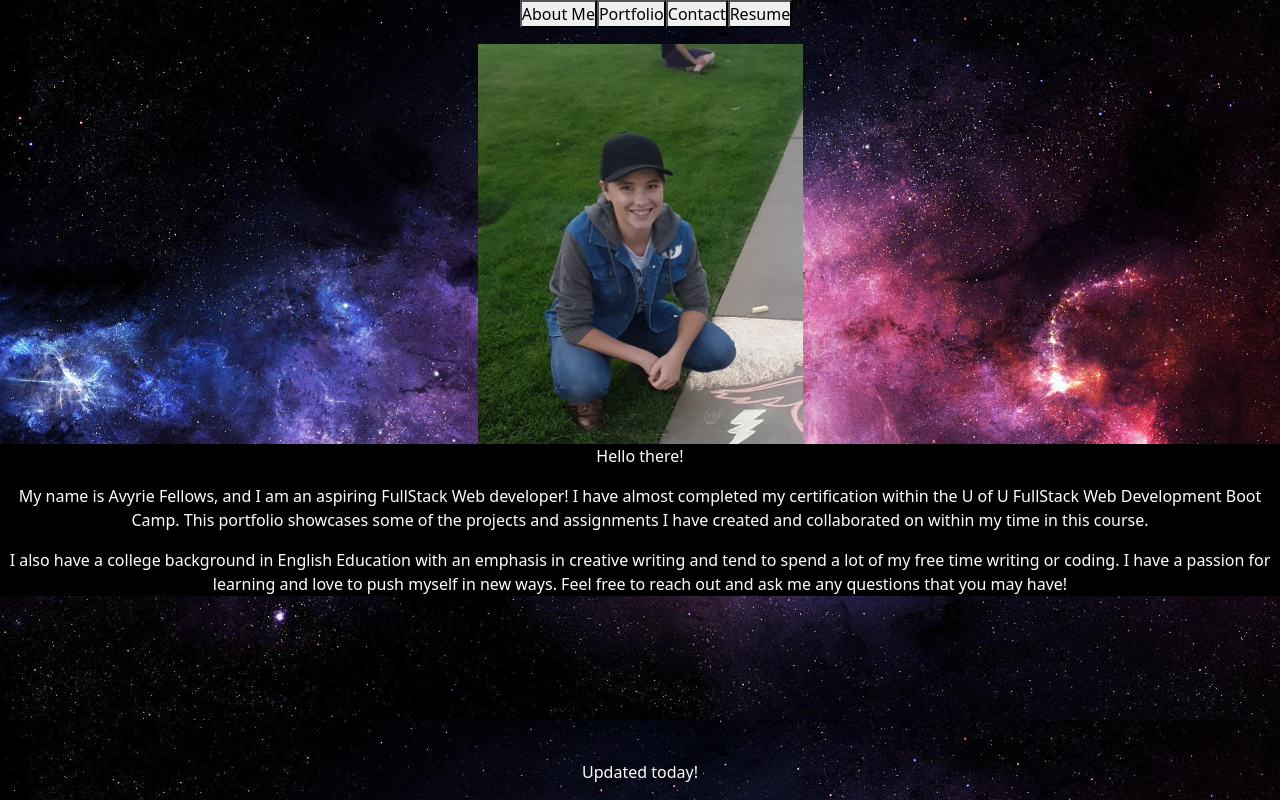
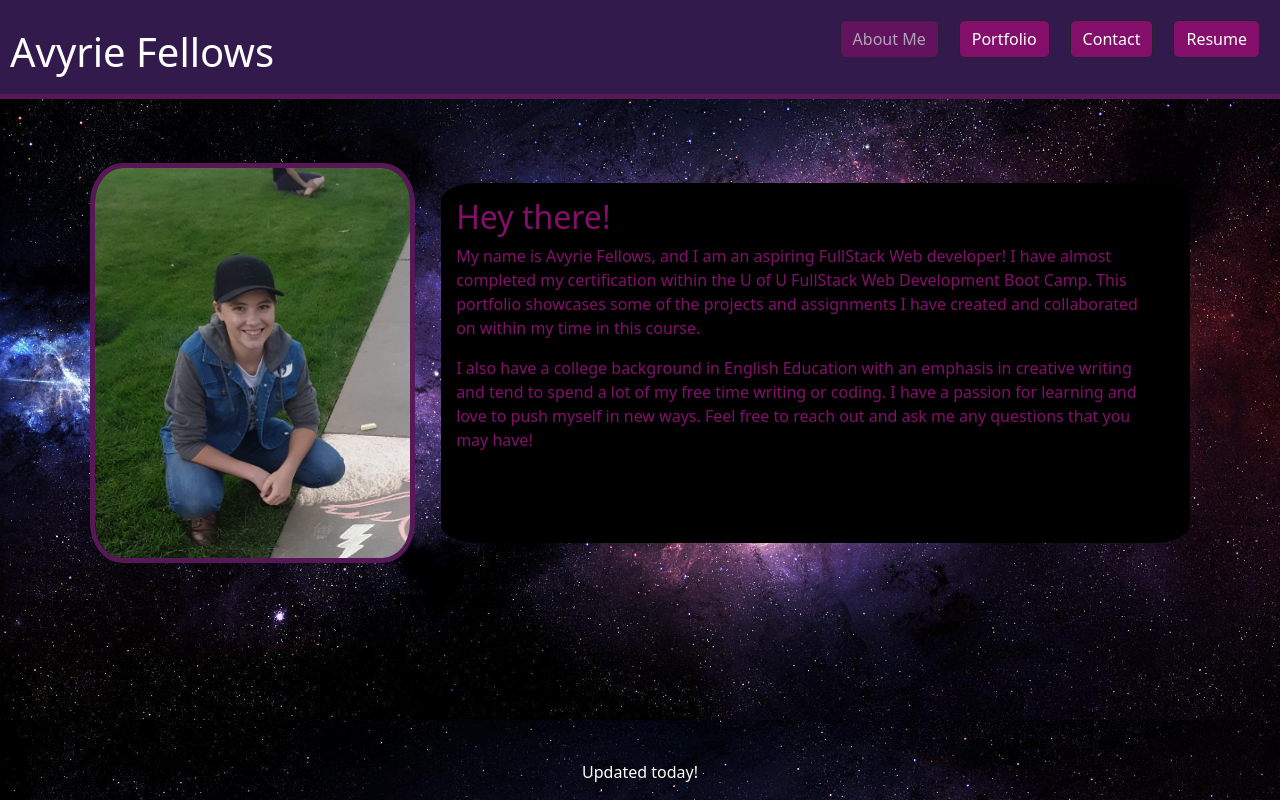
Before and after one commit to Avenix17/React-Portfolio, a React (Create React App) app: page / in a window 1280 px wide. Built offline with nearby package versions, Linux system fonts and the light colour scheme.

Commit message:
Added more css to about, header, and nav

```diff
--- a/src/App.css
+++ b/src/App.css
@@ -18,12 +18,67 @@
   text-align: center;
 }
 
+header {
+  padding: 10px;
+  background-color: var(--purpblue);
+  border-bottom: 5px solid var(--blehpurple);
+}
+
+.header-info {
+  display: flex;
+  flex-direction: row;
+  justify-content: space-between;
+  align-items: flex-end;
+}
+
+button {
+  background-color: var(--pinkpurp) !important;
+  margin: 10px !important;
+}
+
+button:hover {
+  opacity: 60% !important;
+}
+
+.btn-active {
+  opacity: 60%;
+}
+
 footer {
   bottom: 0px;
   position: fixed;
   width: 100%;
   height: 5%;
   text-align: center;
+}
+
+
+.about-me {
+  display: flex;
+  flex-direction: row;
+  flex-wrap: wrap;
+  justify-content: space-evenly;
+  align-items: center;
+  margin: 5%;
+  height: 50%;
+}
+
+article {
+  color: var(--pinkpurp);
+  background-color: black;
+  width: 65%;
+  padding: 15px;
+  padding-right: 45px;
+  border-radius: 5%;
+  padding-bottom: 75px;
+  text-align: left;
+}
+
+.self-picture {
+  border: 5px;
+  border-style: solid;
+  border-color: var(--blehpurple);
+  border-radius: 10%;
 }
 
 body {
--- a/src/components/About.js
+++ b/src/components/About.js
@@ -2,10 +2,10 @@ import picome from '../assets/picome.jpg';
 
 function About() {
     return (
-        <div>
-            <img src={picome} alt='Me just chillin' width='325' height='400'/>
-            <article style={{color: 'white', backgroundColor: 'black'}}>
-                <p>Hello there!</p>
+        <div className='about-me'>
+            <img className='self-picture' src={picome} alt='Me just chillin' width='325' height='400'/>
+            <article>
+                <h2>Hey there!</h2>
                 <p>My name is Avyrie Fellows, and I am an aspiring FullStack Web developer! I have almost completed my certification within the U of U FullStack Web Development Boot Camp. This portfolio showcases some of the projects and assignments I have created and collaborated on within my time in this course.</p>
                 <p>I also have a college background in English Education with an emphasis in creative writing and tend to spend a lot of my free time writing or coding. I have a passion for learning and love to push myself in new ways. Feel free to reach out and ask me any questions that you may have!</p>
             </article>
--- a/src/components/Header.js
+++ b/src/components/Header.js
@@ -4,7 +4,10 @@ function Header(props) {
     const { currentNav, setCurrentNav } = props;
     return (
         <header>
-            <Navigation currentNav={currentNav} setCurrentNav={setCurrentNav}/>
+            <div className='header-info'>
+                <h1>Avyrie Fellows</h1>
+                <Navigation currentNav={currentNav} setCurrentNav={setCurrentNav}/>
+            </div>
         </header>
     );
 }
--- a/src/components/Navigation.js
+++ b/src/components/Navigation.js
@@ -3,10 +3,10 @@ function Navigation(props) {
     const { currentNav, setCurrentNav } = props;
     return (
         <ul>
-            <button className={`${currentNav === 'about'}`} onClick={() => setCurrentNav('about')}>About Me</button>
-            <button className={`${currentNav === 'portfolio'}`} onClick={() => setCurrentNav('portfolio')}>Portfolio</button>
-            <button className={`${currentNav === 'contact'}`} onClick={() => setCurrentNav('contact')}>Contact</button>
-            <button className={`${currentNav === 'resume'}`} onClick={() => setCurrentNav('resume')}>Resume</button>
+            <button className={`btn btn-dark ${currentNav === 'about' && 'btn-active'}`} onClick={() => setCurrentNav('about')}>About Me</button>
+            <button className={`btn btn-dark ${currentNav === 'portfolio' && 'btn-active'}`} onClick={() => setCurrentNav('portfolio')}>Portfolio</button>
+            <button className={`btn btn-dark ${currentNav === 'contact' && 'btn-active'}`} onClick={() => setCurrentNav('contact')}>Contact</button>
+            <button className={`btn btn-dark ${currentNav === 'resume' && 'btn-active'}`} onClick={() => setCurrentNav('resume')}>Resume</button>
         </ul>
     );
 }
```
